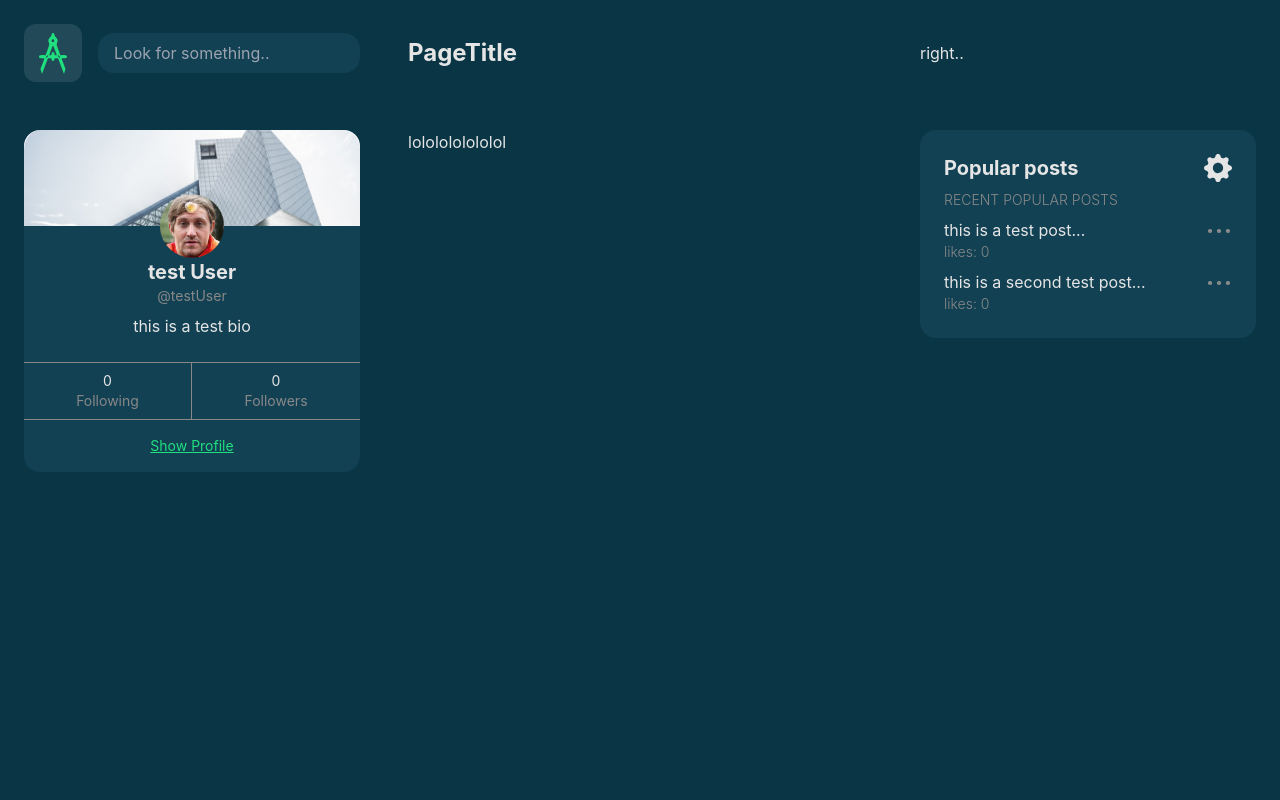
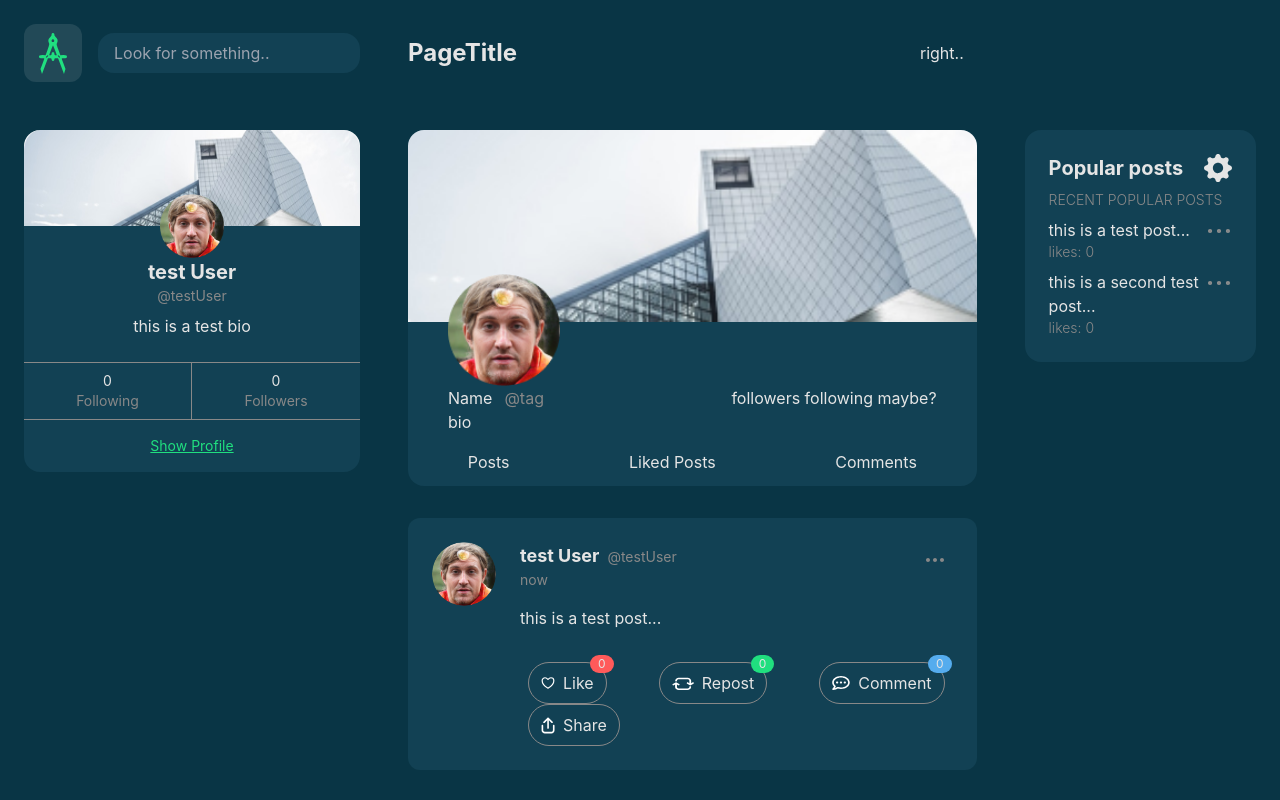
Before and after one commit to orcanicman/thinkr-js, a React (Create React App) app: page /testUser in a window 1280 px wide. Shown: the top 800 px of the page. Built offline with nearby package versions, Linux system fonts and the light colour scheme.

Commit message:
basic layout

```diff
--- a/src/pages/Profile/ProfilePage.tsx
+++ b/src/pages/Profile/ProfilePage.tsx
@@ -1,12 +1,63 @@
-import React from "react";
+import React, { useState } from "react";
 import MainLayout from "../../layouts/Main";
+import { Post } from "../../types/Post";
+import { Post as PostComponent } from "../../pages/Home/components/Post";
+
+import { posts as testPosts } from "../../testData/posts";
+import BackgroundImage from "../../assets/test_background_img.jpg";
+import ProfileImage from "../../assets/Profile_Image.png";
 
 interface ProfilePageProps {}
 
-export const ProfilePage: React.FC<ProfilePageProps> = ({}) => {
+export const ProfilePage: React.FC<ProfilePageProps> = () => {
+	const [posts, setPosts] = useState<Post[]>(testPosts);
+
 	return (
 		<MainLayout>
-			<div>lololololololol</div>
+			<div className="flex flex-col bg-darkTransparentHighlight w-full rounded-2xl mb-8">
+				<div className="flex flex-col">
+					<img
+						// should be src={user.profile.background}
+						src={BackgroundImage}
+						alt="profile background"
+						className="w-full h-48 object-cover object-center rounded-t-2xl"
+					/>
+					<img
+						// should be src={user.profile.picture}
+						src={ProfileImage}
+						className="w-28 h-28 rounded-2xl -mt-12 ml-10"
+						alt="profile"
+					/>
+				</div>
+
+				<div className="flex flex-row justify-between">
+					<div className="flex flex-col ml-10 mb-1">
+						<div className="space-x-3">
+							<span className="">{"Name"}</span>
+							<span className="text-gray">@{"tag"}</span>
+						</div>
+						<div>{"bio"}</div>
+					</div>
+					<div className="mr-10">followers following maybe?</div>
+				</div>
+
+				<div className="flex flex-row justify-around text-center">
+					<div className="p-3 flex-grow rounded-bl-2xl hover:bg-darkHighlight hover:cursor-pointer duration-75 ease-out transition-all">
+						Posts
+					</div>
+					<div className="p-3 flex-grow hover:bg-darkHighlight hover:cursor-pointer duration-75 ease-out transition-all">
+						Liked Posts
+					</div>
+					<div className="p-3 flex-grow rounded-br-2xl hover:bg-darkHighlight hover:cursor-pointer duration-75 ease-out transition-all">
+						Comments
+					</div>
+				</div>
+			</div>
+			<div className="">
+				{posts.map((post, i) => (
+					<PostComponent key={i} post={post} />
+				))}
+			</div>
 		</MainLayout>
 	);
 };
```
